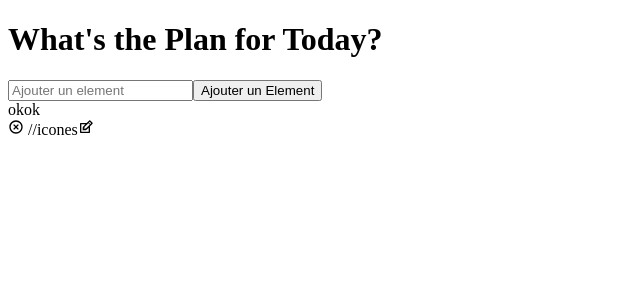
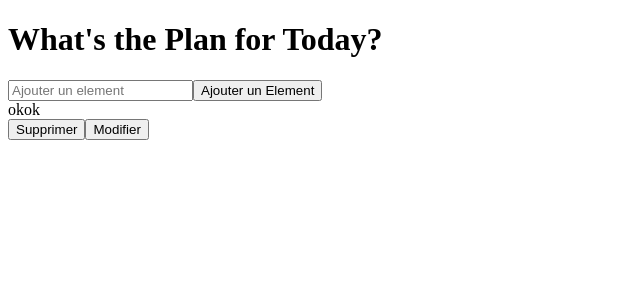
Before and after one commit to JonathanSohier/Todo_list_react.js, a React (Create React App) app: page / in a window 1280 px wide. Both pictures are taken after a click on the button "Ajouter un Element". Shown: the top 300 px of the page, without its empty margins (0-640 px from the left). Built offline with nearby package versions, Linux system fonts and the light colour scheme.

Commit message:
Supprimer et modifier

```diff
--- a/src/Composants/Todo.js
+++ b/src/Composants/Todo.js
@@ -1,22 +1,36 @@
 import React, {useState} from 'react'
 import TodoForm from './TodoForm'
-import {RiCloseCircleLine} from 'react-icons/ri'
-import {TiEdit} from 'react-icons/ti'
+// import {RiCloseCircleLine} from 'react-icons/ri'
+// import {TiEdit} from 'react-icons/ti'
+// import image from './image.png';
 
-function Todo({todos, completeTodo}) {
+function Todo({todos, completeTodo, removeTodo, updateTodo}) {
     const [edit,setEdit] = useState({
         id: null,
         value: ''
-    })
+    });
+
+    const submitUpdate = value => {
+        updateTodo(edit.id, value);
+        setEdit({
+            id:null,
+            value: ''
+        });
+    };
+
+    if(edit.id){
+        return <TodoForm edit={edit} onSubmit={submitUpdate} />;
+    };
+
 
   return todos.map((todo, index) => (
       <div className={todo.isComplete ? 'todo-row complete' : 'todo-row'} key={index}>
           <div key={todo.id} onClick={() => completeTodo(todo.id)}>
               {todo.text}
           </div>
-          <div className="icons">
-              <RiCloseCircleLine/> //icones
-              <TiEdit/>
+          <div className="image">
+              <button onClick={() => removeTodo(todo.id)} className="delete-icon">Supprimer</button>
+              <button onClick={() => setEdit({id : todo.id, value: todo.text })} className="edit-icon">Modifier</button>
           </div>
       </div>
   ))
--- a/src/Composants/TodoList.js
+++ b/src/Composants/TodoList.js
@@ -1,4 +1,4 @@
-import React,{useState} from 'react'
+import React,{useState, useEffect, useRef} from 'react'
 import TodoForm from './TodoForm'
 import Todo from './Todo'
 
@@ -17,6 +17,22 @@ function TodoList() {
         console.log(todo,...todos);
     };
 
+    const updateTodo = (idTodo, newValue)=> {
+        if(!newValue.text || /^\s*$/.test(newValue.text)) {
+            return;
+        }
+
+        setTodos(prev => prev.map(item => (item.id === idTodo ? newValue : item))
+        );
+
+    }
+
+    const removeTodo = id => {
+        const removeArr = [...todos].filter(todo => todo.id != id)
+
+        setTodos(removeArr);
+    }
+
     const completeTodo = id => {
         let updatedTodos = todos.map(todo =>{
             if (todo.id === id){
@@ -31,7 +47,7 @@ function TodoList() {
     <div>
         <h1>What's the Plan for Today?</h1>
         <TodoForm onSubmit={addTodo}/>
-        <Todo todos={todos} completeTodo={completeTodo} />
+        <Todo todos={todos} completeTodo={completeTodo} removeTodo={removeTodo} updateTodo={updateTodo}/>
     </div>
   );
 }
--- /dev/null
+++ b/src/styles.css
@@ -0,0 +1,3 @@
+.image {
+  background-image: url(./Icones/image.png);
+}
```
